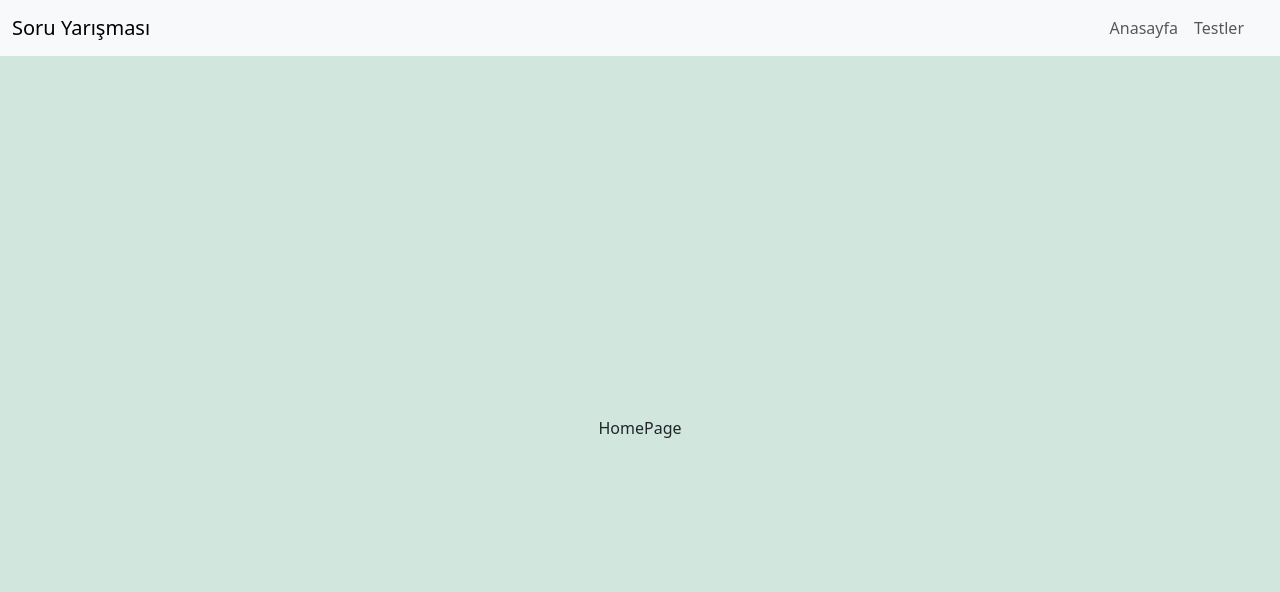
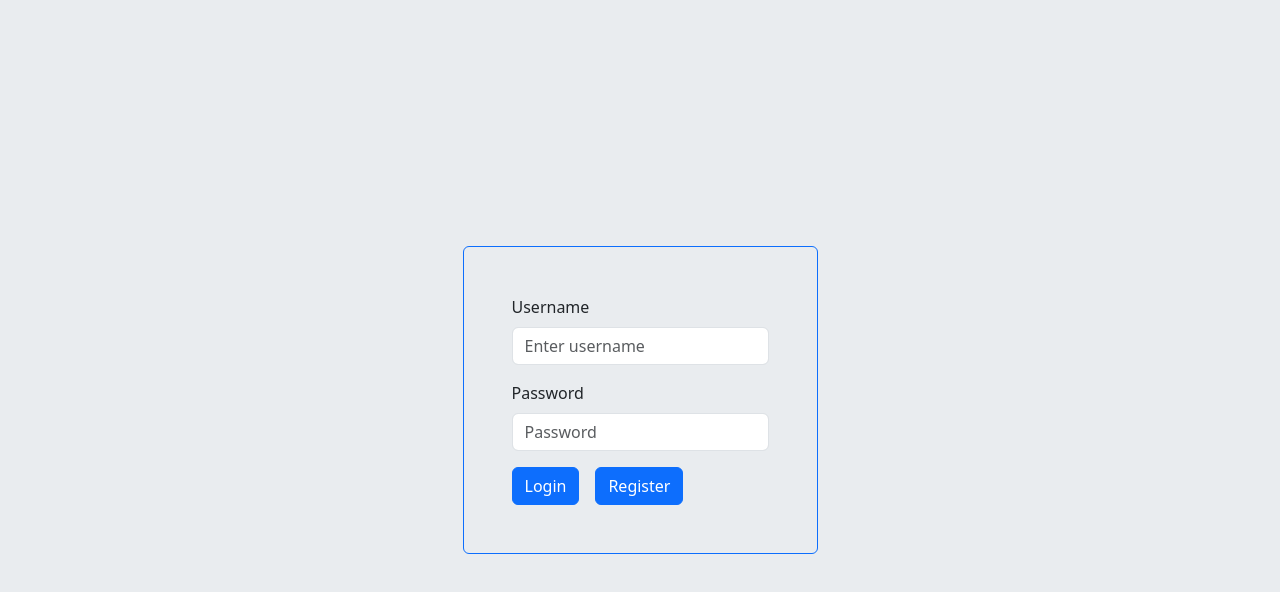
Before and after one commit to mfatihb97/Question-App-Js, a React (Vite) app: page /login in a window 1280 px wide. Shown: the top 592 px of the page. Built offline with nearby package versions, Linux system fonts and the light colour scheme.

Commit message:
new customization

```diff
--- a/package.json
+++ b/package.json
@@ -10,6 +10,7 @@
     "preview": "vite preview"
   },
   "dependencies": {
+    "axios": "^1.7.7",
     "bootstrap": "^5.3.3",
     "react": "^18.3.1",
     "react-bootstrap": "^2.10.4",
--- a/src/App.jsx
+++ b/src/App.jsx
@@ -3,7 +3,8 @@ import { Welcome } from "./components/Exam/Welcome"
 import { Route, BrowserRouter as Router, Routes, useLocation } from "react-router-dom"
 import { NavigationBar } from "./components/Navbar/NavigationBar"
 import { HomePage } from "./components/HomePage/HomePage"
-import {SignUp} from "./components/SignUp/SignUp"
+import { SignUp } from "./components/SignUp/SignUp"
+import { Login } from "./components/Login/Login"
 
 function App() {
   return (
@@ -13,7 +14,8 @@ function App() {
         <Routes>
           <Route path='/welcome' element={<Welcome />} />
           <Route path="/questions" element={<Questions />} />
-          <Route path="/signup" element={<SignUp />}/>
+          <Route path="/signup" element={<SignUp />} />
+          <Route path="/login" element={<Login />} />
         </Routes>
       </Router>
     </div>
@@ -23,11 +25,11 @@ function App() {
 
 function Layout() {
   const location = useLocation();
-  const hideNavbarOnRoutes = ["/welcome", "/questions","/signup"];
+  const hideNavbarOnRoutes = ["/welcome", "/questions", "/signup","/login"];
 
   return (
     <>
-      {!hideNavbarOnRoutes.includes(location.pathname) && (<> <NavigationBar /><HomePage/> </>)}
+      {!hideNavbarOnRoutes.includes(location.pathname) && (<> <NavigationBar /><HomePage /> </>)}
     </>
   )
 }
--- /dev/null
+++ b/src/components/Login/Login.jsx
@@ -0,0 +1,61 @@
+import { useState } from 'react';
+import Button from 'react-bootstrap/Button';
+import Form from 'react-bootstrap/Form';
+import { useNavigate } from 'react-router-dom';
+import UserService from '../Service/UserService';
+
+export const Login = () => {
+
+    const [username, setUsername] = useState("");
+    const [password, setPassword] = useState("");
+    const [error, setError] = useState("");
+    const navigate = useNavigate();
+
+
+    const handleSubmit = async (e) => {
+        e.preventDefault();
+
+        try {
+            const userData = await UserService.login(username, password)
+            if (userData.token) {
+                localStorage.setItem('token', userData.token)
+                localStorage.setItem('role', userData.role)
+                navigate('/profile')
+            } else {
+                setError(userData.error)
+            }
+        } catch (error) {
+            console.log(error)
+            setError(error)
+            setTimeout(() => {
+                setError('');
+            }, 5000)
+        }
+    }
+
+    return (
+        <div>
+            {error && <p>{error}</p>}
+            <Form onSubmit={handleSubmit} className='container-fluid d-flex flex-column justify-content-center align-items-center vh-100 bg-body-secondary'>
+                <div className='border border-primary rounded p-5'>
+                    <Form.Group className="mb-3" controlId="formBasicUsername">
+                        <Form.Label>Username</Form.Label>
+                        <Form.Control type="text" placeholder="Enter username" value={username} onChange={(e) => setUsername(e.target.value)} />
+                    </Form.Group>
+                    <Form.Group className="mb-3" controlId="formBasicPassword">
+                        <Form.Label>Password</Form.Label>
+                        <Form.Control type="password" placeholder="Password" value={password} onChange={(e) => setPassword(e.target.value)} />
+                    </Form.Group>
+                    <div className='d-flex gap-3'>
+                        <Button variant="primary" type="submit">
+                            Login
+                        </Button>
+                        <Button href='/signup' variant="primary" type="submit">
+                            Register
+                        </Button>
+                    </div>
+                </div>
+            </Form>
+        </div>
+    );
+}
--- a/src/components/Navbar/NavigationBar.jsx
+++ b/src/components/Navbar/NavigationBar.jsx
@@ -2,35 +2,48 @@ import Container from 'react-bootstrap/Container';
 import Nav from 'react-bootstrap/Nav';
 import Navbar from 'react-bootstrap/Navbar';
 import Offcanvas from 'react-bootstrap/Offcanvas';
+import UserService from '../Service/UserService';
 
 export const NavigationBar = () => {
+    const isAuthenticated = UserService.isAuthenticated();
+    const isAdmin = UserService.isAdmin();
+
+    const handleLogout = () => {
+        const confirmDelete = window.confirm("Are you sure you want to logout this user?");
+        if (confirmDelete) {
+            UserService.logout();
+        }
+    }
     return (
         <>
-            {['sm'].map((expand) => (
-                <Navbar key={expand} expand={expand} className="bg-body-tertiary">
+            <Navbar expand="sm" className="bg-body-tertiary">
                 <Container fluid>
                     <Navbar.Brand href="/">Soru Yarışması</Navbar.Brand>
-                        <Navbar.Toggle aria-controls={`offcanvasNavbar-expand-${expand}`} />
+                    <Navbar.Toggle aria-controls="offcanvasNavbar" />
                     <Navbar.Offcanvas
-                            id={`offcanvasNavbar-expand-${expand}`}
-                            aria-labelledby={`offcanvasNavbarLabel-expand-${expand}`}
+                        id="offcanvasNavbar"
+                        aria-labelledby="offcanvasNavbarLabel"
                         placement="end"
                     >
                         <Offcanvas.Header closeButton>
-                                <Offcanvas.Title id={`offcanvasNavbarLabel-expand-${expand}`}>
+                            <Offcanvas.Title id="offcanvasNavbarLabel">
                                 Soru Yarışması
                             </Offcanvas.Title>
                         </Offcanvas.Header>
                         <Offcanvas.Body>
                             <Nav className="justify-content-end flex-grow-1 pe-3">
-                                    <Nav.Link href="/">Anasayfa</Nav.Link>
-                                    <Nav.Link href="/welcome">Testler</Nav.Link>
+                                {!isAuthenticated && <Nav.Link href="/">Anasayfa</Nav.Link>}
+                                {isAuthenticated && <Nav.Link href="/welcome">Testler</Nav.Link>}
+                                <Nav.Link href="/signup">Üye Ol</Nav.Link>
+                                <Nav.Link href="/login">Giriş Yap</Nav.Link>
+                                {isAdmin && <Nav.Link href="/admin/user-management">Üye Yönetimi</Nav.Link>}
+                                {isAuthenticated && <Nav.Link to='/' onClick={handleLogout}>Çıkış</Nav.Link>}
                             </Nav>
                         </Offcanvas.Body>
                     </Navbar.Offcanvas>
                 </Container>
             </Navbar>
-            ))}
         </>
+
     )
 }
--- /dev/null
+++ b/src/components/Service/UserService.js
@@ -0,0 +1,121 @@
+import axios from "axios";
+
+class UserService{
+
+    static BASE_URL = "http://localhost:7172";
+
+    static async login(email,password){
+        try{
+
+            const response = await axios.post(`${UserService.BASE_URL}/auth/login`,{email,password})
+            return response.data;
+
+        }catch(err){
+            throw err
+        }
+    }
+
+    static async register(userData,token){
+        try{
+
+            const response = await axios.post(`${UserService.BASE_URL}/auth/register`,userData,{
+                headers:{Authorization:`Bearer ${token}`}
+            })
+            return response.data;
+
+        }catch(err){
+            throw err
+        }
+    }
+
+    static async getAllUsers(token){
+        try{
+
+            const response = await axios.get(`${UserService.BASE_URL}/admin/get-all-users`,{
+                headers:{Authorization:`Bearer ${token}`}
+            })
+            return response.data;
+
+        }catch(err){
+            throw err
+        }
+    }
+
+    static async getYourProfile(token){
+        try{
+
+            const response = await axios.get(`${UserService.BASE_URL}/admin/get-profile`,{
+                headers:{Authorization:`Bearer ${token}`}
+            })
+            return response.data;
+
+        }catch(err){
+            throw err
+        }
+    }
+
+    static async getUserById(userId,token){
+        try{
+
+            const response = await axios.get(`${UserService.BASE_URL}/admin/get-user/${userId}`,{
+                headers:{Authorization:`Bearer ${token}`}
+            })
+            return response.data;
+
+        }catch(err){
+            throw err
+        }
+    }
+
+    static async deleteUser(userId,token){
+        try{
+
+            const response = await axios.delete(`${UserService.BASE_URL}/admin/delete/${userId}`,{
+                headers:{Authorization:`Bearer ${token}`}
+            })
+            return response.data;
+
+        }catch(err){
+            throw err
+        }
+    }
+
+    static async updateUser(userId,userData,token){
+        try{
+
+            const response = await axios.delete(`${UserService.BASE_URL}/admin/update/${userId}`,userData,{
+                headers:{Authorization:`Bearer ${token}`}
+            })
+            return response.data;
+
+        }catch(err){
+            throw err
+        }
+    }
+
+    /**AUTHENTICATION CHECKER */
+
+    static logout(){
+        localStorage.removeItem('token')
+        localStorage.removeItem('role')
+    }
+
+    static isAuthenticated(){
+        const token = localStorage.getItem('token')
+        return !!token
+    }
+
+    static isAdmin(){
+        const role = localStorage.getItem('token')
+        return role === 'ADMIN'
+    }
+    static isUser(){
+        const role = localStorage.getItem('token')
+        return role === 'USER'
+    }
+    static adminOnly(){
+        return this.isAuthenticated() && this.isAdmin();
+    }
+}
+
+export default UserService;
--- a/src/components/SignUp/SignUp.jsx
+++ b/src/components/SignUp/SignUp.jsx
@@ -1,23 +1,80 @@
+import { useState } from 'react';
 import Button from 'react-bootstrap/Button';
 import Form from 'react-bootstrap/Form';
+import { useNavigate } from 'react-router-dom';
+import UserService from '../Service/UserService';
 
 export const SignUp = () => {
+
+    const navigate = useNavigate();
+
+    const [formData, setFormData] = useState({
+        username: '',
+        email: '',
+        password: '',
+        role: '',
+        city: ''
+    })
+
+    const handleInputChange = (e) => {
+        const { name, value } = e.target;
+        setFormData({ ...formData, [name]: value });
+    }
+
+    const handleSubmit = async (e) => {
+        e.preventDefault();
+
+        try {
+            const token = localStorage.getItem('token');
+            await UserService.register(formData, token);
+
+            setFormData({
+                username: '',
+                email: '',
+                password: '',
+                role: '',
+                city: ''
+            });
+            alert('User registered successfully');
+            navigate('/admin/user-management');
+
+        } catch (error) {
+            console.log('Error registering user: ', error);
+            alert('An error occured while registering user')
+        }
+    }
     return (
-        <Form className='container-fluid d-flex flex-column justify-content-center align-items-center vh-100 bg-body-secondary'>
+        <Form onSubmit={handleSubmit} className='container-fluid d-flex flex-column justify-content-center align-items-center vh-100 bg-body-secondary'>
             <div className='border border-primary rounded p-5'>
+                <Form.Group className="mb-3" controlId="formBasicUsername">
+                    <Form.Label>Username</Form.Label>
+                    <Form.Control type="text" placeholder="Enter username" name='username' value={formData.username} onChange={handleInputChange} />
+                </Form.Group>
                 <Form.Group className="mb-3" controlId="formBasicEmail">
                     <Form.Label>Email address</Form.Label>
-                    <Form.Control type="email" placeholder="Enter email" />
+                    <Form.Control type="email" placeholder="Enter email" name='email' value={formData.email} onChange={handleInputChange} />
                     <Form.Text className="text-muted">
                         We'll never share your email with anyone else.
                     </Form.Text>
                 </Form.Group>
                 <Form.Group className="mb-3" controlId="formBasicPassword">
                     <Form.Label>Password</Form.Label>
-                    <Form.Control type="password" placeholder="Password" />
+                    <Form.Control type="password" placeholder="Password" name='password' value={formData.password} onChange={handleInputChange} />
+                </Form.Group>
+                <Form.Group className="mb-3" controlId="formBasicRole">
+                    <Form.Label>Role</Form.Label>
+                    <Form.Select aria-label='Default select example' name='role' value={formData.role} onChange={handleInputChange}>
+                        <option >Select role</option>
+                        <option value="ADMIN">Admin</option>
+                        <option value="USER">User</option>
+                    </Form.Select>
+                </Form.Group>
+                <Form.Group className="mb-3" controlId="formBasicCity">
+                    <Form.Label>City</Form.Label>
+                    <Form.Control type="text" placeholder="Enter city" name='city' value={formData.city} onChange={handleInputChange} />
                 </Form.Group>
                 <Button variant="primary" type="submit">
-                    Submit
+                    Register
                 </Button>
             </div>
         </Form>
```
Also changed, not shown: src/components/UserManagement/ProfilePage.jsx (added, +7 -0 lines), 1 other file (tests, documents, lock files or other folders). Lines whose indentation alone changed are shown as unchanged.
